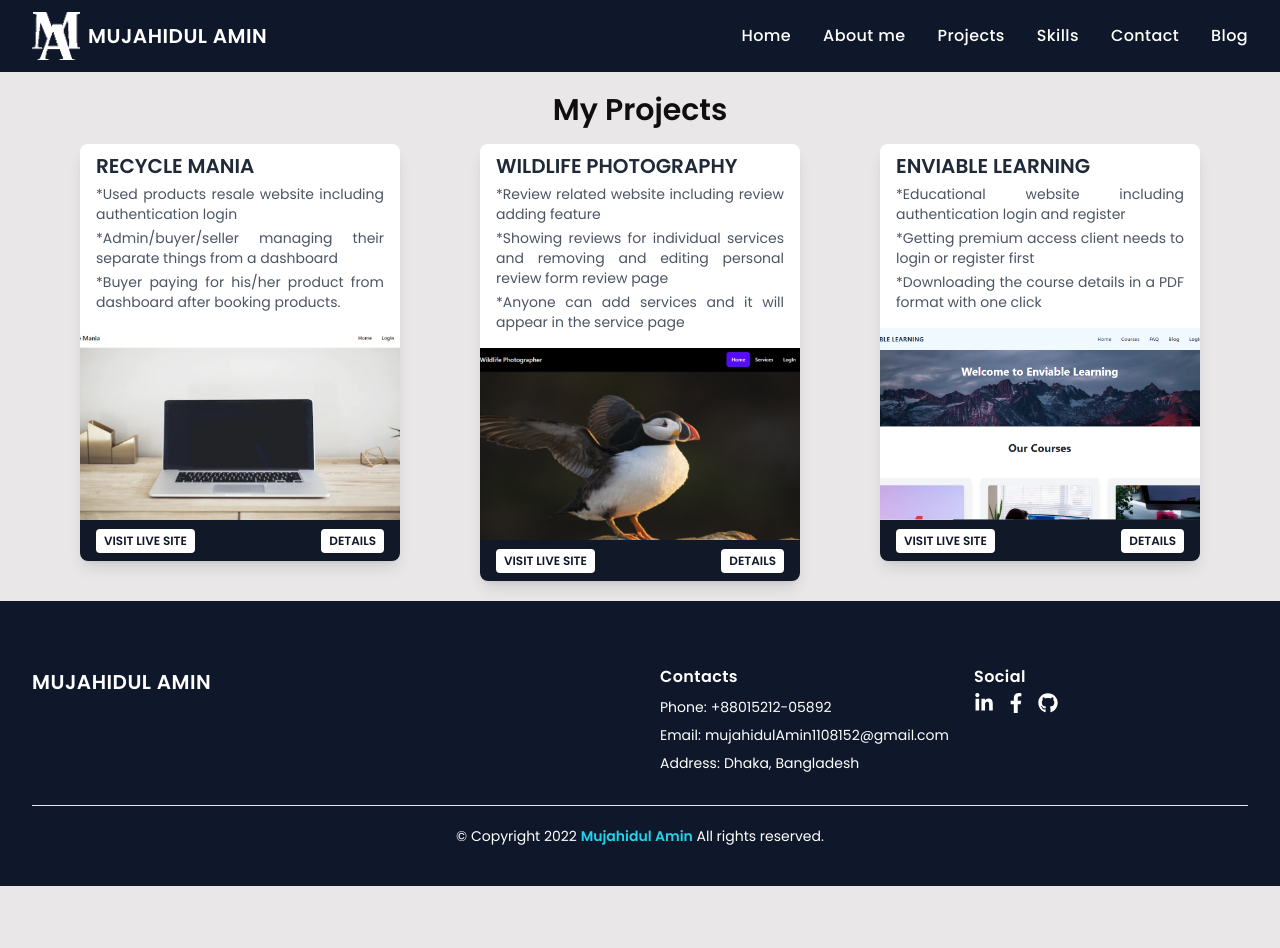
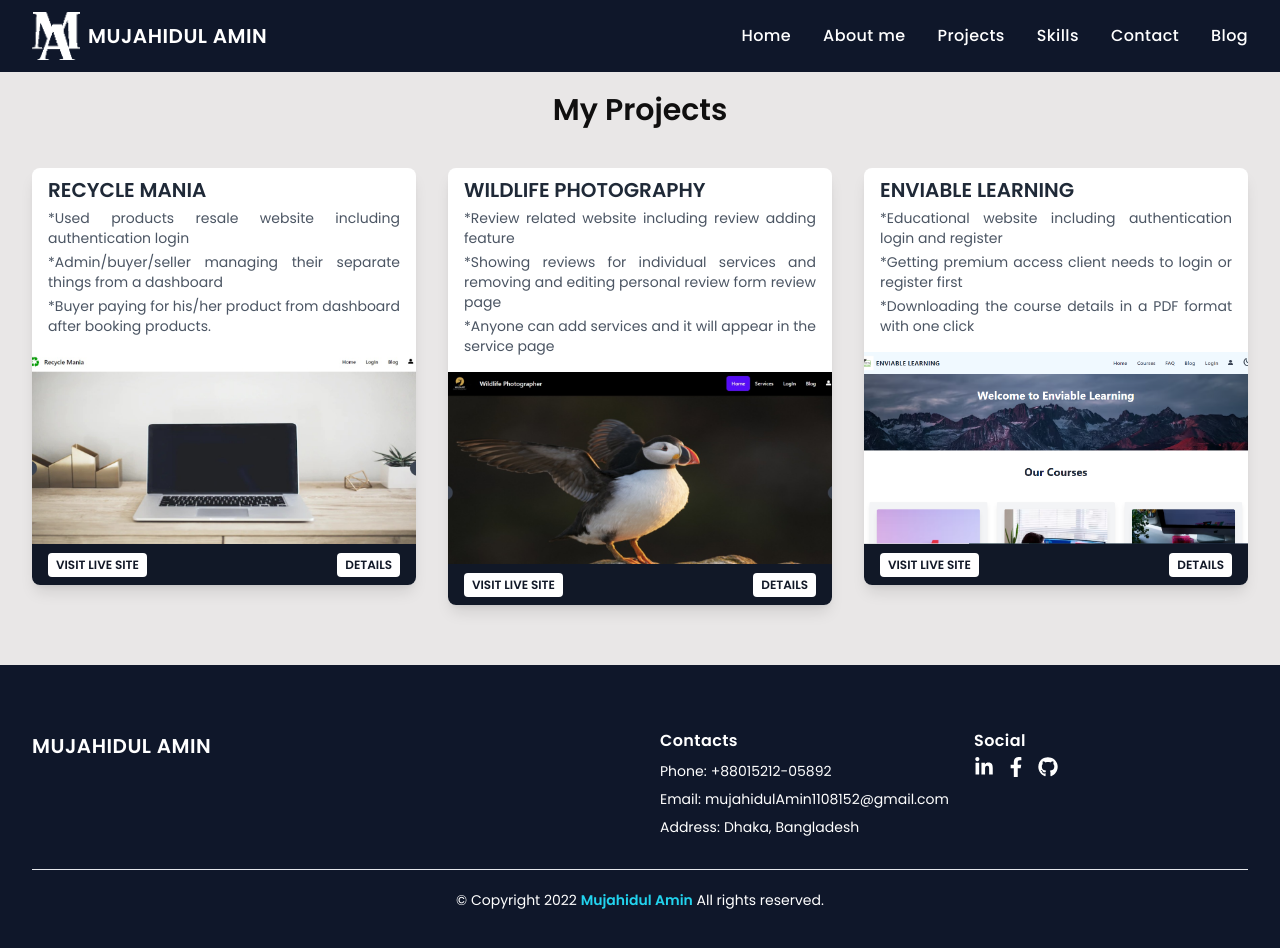
Before and after one commit to mujahidulamin/mujahidul-amin-portfolio, a React (Create React App) app: page /projects in a window 1280 px wide. Before the commit the page ends 886 px from the top, so only its background shows below. Built offline with nearby package versions, Linux system fonts and the light colour scheme.

Commit message:
projects-update

```diff
--- a/src/components/Projects/Project.js
+++ b/src/components/Projects/Project.js
@@ -10,7 +10,7 @@ const Project = ({ project }) => {
 
     return (
         <div>
-            <div class="max-w-xs overflow-hidden bg-white rounded-lg shadow-lg dark:bg-gray-800">
+            <div class="max-w-xl overflow-hidden bg-white rounded-lg shadow-lg dark:bg-gray-800">
                 <div class="px-4 py-2">
                     <h1 class="text-xl font-bold text-gray-800 uppercase dark:text-white">{title}</h1>
                     <p class="mt-1 text-sm text-gray-600 dark:text-gray-400 text-justify">*{description1} </p>
--- a/src/components/Projects/ProjectDetails.js
+++ b/src/components/Projects/ProjectDetails.js
@@ -43,12 +43,12 @@ const ProjectDetails = () => {
                         <span> <a alt="" href={project.live} target="blank" class="mt-2 text-2xl font-semibold text-gray-800 transition-colors duration-300 transform dark:text-white hover:text-gray-600 hover:underline" tabindex="0" role="link">{project.title}</a></span>
                         <span>
                             <button className='btn btn-sm'>
-                                <a href= {project.githubClient} target="blank">Gihub Client Link</a>
+                                <a href= {project.githubClient} target="blank">Github Client Link</a>
                             </button>
                         </span>
                         <span>
                             <button className='btn btn-sm'>
-                                <a href= {project.githubServer} target = "blank">Gihub Server Link</a>
+                                <a href= {project.githubServer} target = "blank">Github Server Link</a>
                             </button>
                         </span>
                         <span>
--- a/src/components/Projects/Projects.js
+++ b/src/components/Projects/Projects.js
@@ -1,59 +1,60 @@
-import React from 'react';
-import img1 from '../../assets/img/project-1.jpeg'
-import img2 from '../../assets/img/project-2.jpeg'
-import img3 from '../../assets/img/project-3.png'
-import Project from './Project';
+import React from "react";
+import img1 from "../../assets/img/project-1.jpeg";
+import img2 from "../../assets/img/project-2.jpeg";
+import img3 from "../../assets/img/project-3.png";
+import Project from "./Project";
 
 const Projects = () => {
-
   const projects = [
     {
       id: 1,
       title: "Recycle Mania",
       imgUrl: img1,
-            description1: 'Used products resale website including authentication login',
-            description2: 'Admin/buyer/seller managing their separate things from a dashboard',
-            description3: 'Buyer paying for his/her product from dashboard after booking products.',
-            live: 'https://recycle-mania-6b358.web.app/'
+      description1:
+        "Used products resale website including authentication login",
+      description2:
+        "Admin/buyer/seller managing their separate things from a dashboard",
+      description3:
+        "Buyer paying for his/her product from dashboard after booking products.",
+      live: "https://recycle-mania-6b358.web.app/",
     },
     {
       id: 2,
       title: "Wildlife Photography",
       imgUrl: img2,
-            description1: 'Review related website including review adding feature',
-            description2: 'Showing reviews for individual services and removing and editing personal review form review page',
-            description3: 'Anyone can add services and it will appear in the service page',
-            live: 'https://wildlife-photography-5ef21.web.app/'
+      description1: "Review related website including review adding feature",
+      description2:
+        "Showing reviews for individual services and removing and editing personal review form review page",
+      description3:
+        "Anyone can add services and it will appear in the service page",
+      live: "https://wildlife-photography-5ef21.web.app/",
     },
     {
       id: 3,
       title: "Enviable Learning",
       imgUrl: img3,
-            description1: 'Educational website including authentication login and register',
-            description2: 'Getting premium access client needs to login or register first',
-            description3: 'Downloading the course details in a PDF format with one click',
-            live: 'https://enviable-learning.web.app/'
+      description1:
+        "Educational website including authentication login and register",
+      description2:
+        "Getting premium access client needs to login or register first",
+      description3:
+        "Downloading the course details in a PDF format with one click",
+      live: "https://enviable-learning.web.app/",
     },
-
   ];
-
-
 
   console.log(projects);
 
-
   return (
     //project section
-        <div className='my-5'>
-            <h2 className='text-center font-bold text-3xl mb-4'>My Projects</h2>
-            <div className='grid lg:gap-20 gap-8 grid-cols-1 md:grid-cols-2 lg:grid-cols-3 mx-20'>
-                {
-                    projects?.map(project => <Project
-                        key={project.id}
-                        project={project}
-                    >
-                    </Project>)
-                }
+    <div className="my-5">
+      <h2 className="text-center font-bold text-3xl">My Projects</h2>
+      <div className="px-4 py-16 mx-auto sm:max-w-xl md:max-w-full lg:max-w-screen-xl md:px-24 lg:px-8 lg:py-10 justify-center">
+        <div className="grid gap-8 row-gap-5 lg:grid-cols-3 lg:row-gap-8">
+          {projects?.map((project) => (
+            <Project key={project.id} project={project}></Project>
+          ))}
+        </div>
       </div>
     </div>
   );
--- a/src/components/Skills/Skills.js
+++ b/src/components/Skills/Skills.js
@@ -3,7 +3,7 @@ import './Skills.css';
 
 function Skills() {
     return (
-        <section className="my-8">
+        <section className="my-8 mx-6 lg:mx-0">
 
             <div className="container ">
                 <h1 className="title-text">My Skills</h1>
```
Lines whose indentation alone changed are shown as unchanged.
